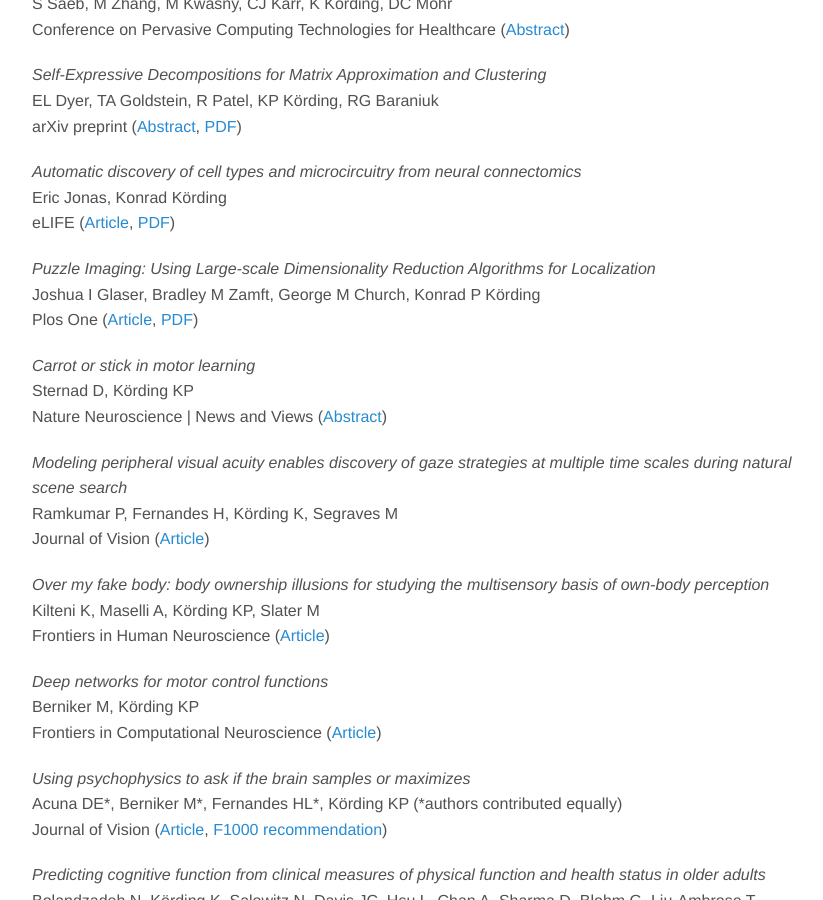
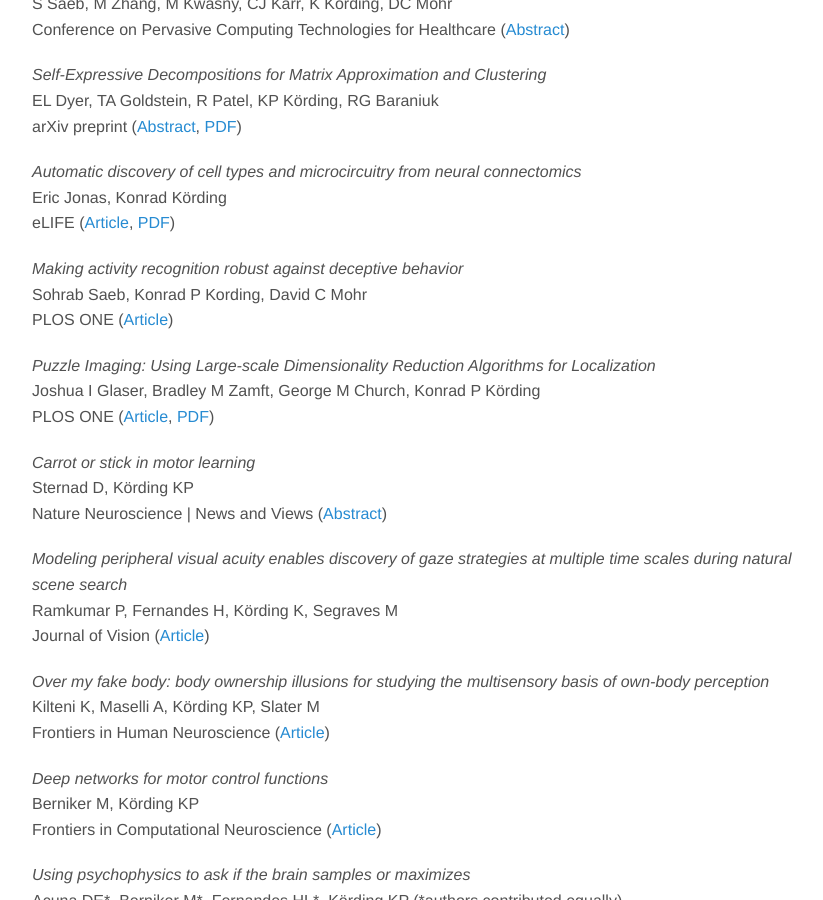
Before and after one commit to KordingLab/KordingLab.github.io, a Jekyll site: the page built from publications.md, in a window 1280 px wide and 900 px high, scrolled down 877 px. Shown: the whole window, without its empty margins (228-1051 px from the left). Built offline with Jekyll 4.4.1, drawn with Linux system fonts in a browser that asks for light colours; nearby versions of some CDN libraries; comment, search, counter and statistics services are not loaded.

Commit message:
Update publications.md

```diff
--- a/publications.md
+++ b/publications.md
@@ -43,9 +43,13 @@ _Automatic discovery of cell types and microcircuitry from neural connectomics_<
 Eric Jonas, Konrad Körding<br>
 eLIFE ([Article](http://lens.elifesciences.org/04250/index.html), [PDF](http://cdn.elifesciences.org/elife-articles/04250/pdf/elife04250.pdf))
 
+_Making activity recognition robust against deceptive behavior_<br>
+Sohrab Saeb, Konrad P Kording, David C Mohr<br>
+PLOS ONE ([Article](http://journals.plos.org/plosone/article?id=10.1371/journal.pone.0144795))
+
 _Puzzle Imaging: Using Large-scale Dimensionality Reduction Algorithms for Localization_<br>
 Joshua I Glaser, Bradley M Zamft, George M Church, Konrad P Körding<br>
-Plos One ([Article](http://journals.plos.org/plosone/article?id=10.1371/journal.pone.0131593), [PDF](http://www.plosone.org/article/fetchObject.action?uri=info:doi/10.1371/journal.pone.0131593&representation=PDF))
+PLOS ONE ([Article](http://journals.plos.org/plosone/article?id=10.1371/journal.pone.0131593), [PDF](http://www.plosone.org/article/fetchObject.action?uri=info:doi/10.1371/journal.pone.0131593&representation=PDF))
 
 _Carrot or stick in motor learning_<br>
 Sternad D, Körding KP<br>
```
